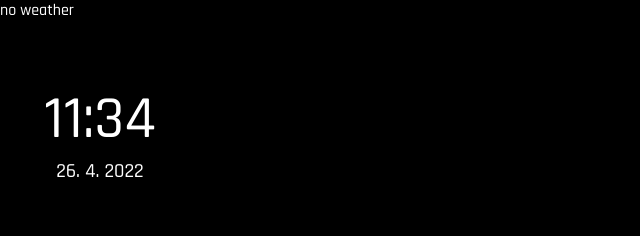
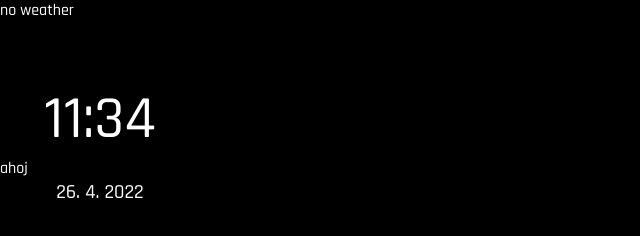
Before and after one commit to skooda/watchy-watch-face, a plain HTML site: page index.html in a window 1280 px wide. Shown: the whole page, without its empty margins (0-640 px from the left). Drawn offline with Linux system fonts and the light colour scheme; no server answers.

Commit message:
Tweak watchface

```diff
--- a/index.html
+++ b/index.html
@@ -15,7 +15,7 @@
         <div id="main">
             <div id="weather">no weather</div>
             <div id="time">N:A</div>
-            <div id="date">not available</div>
+            ahoj<div id="date">not available</div>
         </div>
         <script>
             function changeTimezone(date, ianatz) {
```
